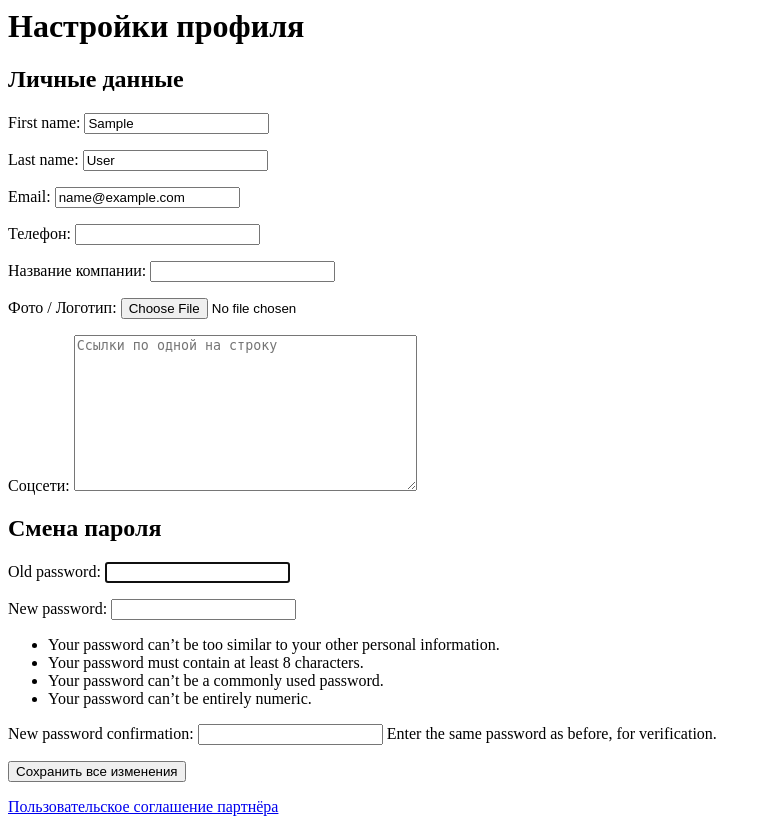
After one commit to ToHellForever/activity, a Django app: page /partner/profile/ in a window 1280 px wide. The commit adds this page. Shown: the whole page, without its empty margins (0-771 px from the left). Run offline with Django 5.2, Linux system fonts and the light colour scheme; the visitor is signed in with stand-in values (Sample User, id 1).

Commit message:
черновой вариант редактирования профиля партнёра

```diff
--- a/core/forms.py
+++ b/core/forms.py
@@ -1,37 +1,30 @@
+# core/forms.py
+
 from django import forms
 from django.contrib.auth import authenticate
-from django.contrib.auth.forms import UserCreationForm
+from django.contrib.auth.forms import UserCreationForm, PasswordChangeForm
 from .models import CustomUser
-from django import forms
-from django.contrib.auth import authenticate
 
+# --- ФОРМА ВХОДА ---
 class CustomAuthenticationForm(forms.Form):
     """Форма для входа с автоматической проверкой роли."""
     username = forms.CharField(label='Логин')
     password = forms.CharField(label='Пароль', widget=forms.PasswordInput)
 
     def clean(self):
-        """
-        Проверяет только логин и пароль.
-        Роль пользователя будет проверена позже в views.py.
-        """
+        """Проверяет только логин и пароль."""
         cleaned_data = super().clean()
         username = cleaned_data.get('username')
         password = cleaned_data.get('password')
 
         if username and password:
-            # Проверяем, существует ли пользователь с такими данными
             user = authenticate(username=username, password=password)
             if not user:
-                # Если пользователя нет, вызываем общую ошибку формы
                 raise forms.ValidationError("Неверный логин или пароль.")
-
-            # Сохраняем найденного пользователя в cleaned_data,
-            # чтобы потом использовать его в views.py
             self.cleaned_data['user'] = user
-
         return cleaned_data
 
+# --- ФОРМА РЕГИСТРАЦИИ ---
 class CustomUserCreationForm(UserCreationForm):
     """Форма для регистрации с выбором роли."""
     user_type = forms.ChoiceField(
@@ -43,5 +36,19 @@ class CustomUserCreationForm(UserCreationForm):
 
     class Meta:
         model = CustomUser
-        # Поля, которые будут в форме
         fields = ('username', 'user_type')
+
+# --- ФОРМА РЕДАКТИРОВАНИЯ ПРОФИЛЯ ПАРТНЕРА ---
+class PartnerProfileForm(forms.ModelForm):
+    """Форма для редактирования профиля партнера."""
+    email = forms.EmailField(required=True) # Делаем email обязательным
+
+    class Meta:
+        model = CustomUser
+        # Здесь перечислены все поля, которые партнер может менять
+        fields = ['first_name', 'last_name', 'email', 'phone_number', 'company_name', 'logo', 'social_links']
+
+        widgets = {
+            # Подсказка для соцсетей
+            'social_links': forms.Textarea(attrs={'placeholder': 'Ссылки по одной на строку'}),
+        }
--- a/core/models.py
+++ b/core/models.py
@@ -11,7 +11,10 @@ class CustomUser(AbstractUser):
         ('partner', 'Партнёр'),
     )
     user_type = models.CharField(max_length=10, choices=USER_TYPE_CHOICES, default='visitor')
-
+    company_name = models.CharField(max_length=255, blank=True, null=True, verbose_name='Название компании')
+    phone_number = models.CharField(max_length=30, blank=True, null=True, verbose_name='Телефон')
+    logo = models.ImageField(upload_to='user_logos/', blank=True, null=True, verbose_name='Фото / Логотип')
+    social_links = models.TextField(blank=True, null=True, verbose_name='Соцсети')
     class Meta:
         verbose_name = 'Пользователь'
         verbose_name_plural = 'Пользователи'
--- a/partner_app/urls.py
+++ b/partner_app/urls.py
@@ -11,4 +11,5 @@ urlpatterns = [
     path('reports/', views.reports, name='reports'),
     path('event/<int:event_id>/participants/', views.participant_list, name='participant_list'),
     path('finances/', views.finances, name='finances'),
+    path('profile/', views.profile_edit, name='profile_edit'),
 ]
--- a/partner_app/views.py
+++ b/partner_app/views.py
@@ -3,7 +3,7 @@ from django.contrib.auth.decorators import login_required
 from core.models import Event, Ticket, Order, PayoutRequest
 from django.db.models import Sum, Count, Avg, F, ExpressionWrapper, DecimalField
 from .forms import EventForm
-
+from core.forms import PartnerProfileForm, PasswordChangeForm
 
 @login_required
 def partner_dashboard(request):
@@ -151,3 +151,29 @@ def finances(request):
         'payout_history': payout_history,
     }
     return render(request, 'partner/finances.html', context)
+
+
+
+@login_required
+def profile_edit(request):
+    if request.method == 'POST':
+        # Обработка основной формы профиля
+        user_form = PartnerProfileForm(request.POST, request.FILES, instance=request.user)
+        if user_form.is_valid():
+            user_form.save()
+
+            # Обработка формы смены пароля (если она была отправлена)
+            password_form = PasswordChangeForm(user=request.user, data=request.POST)
+            if password_form.is_valid():
+                password_form.save()
+                update_session_auth_hash(request, password_form.user) # Чтобы не разлогинить пользователя
+                return redirect('partner:profile_edit')
+    else:
+        user_form = PartnerProfileForm(instance=request.user)
+        password_form = PasswordChangeForm(user=request.user)
+
+    context = {
+        'user_form': user_form,
+        'password_form': password_form,
+    }
+    return render(request, 'partner/profile_edit.html', context)
--- a/templates/partner/dashboard.html
+++ b/templates/partner/dashboard.html
@@ -20,8 +20,8 @@
             <li><a href="{% url 'partner:event_list' %}">2. Мои мероприятия</a></li>
             <li><a href="{% url 'partner:reports' %}">3. Продажи и отчёты</a></li>
             <li><a href="#">4. Участники</a></li>
-            <li><a href="#">5. Финансы и выплаты</a></li>
-            <li><a href="#">6. Настройки профиля</a></li>
+            <li><a href="{% url 'partner:finances' %}">6. Финансы и выплаты</a></li>
+            <li><a href="{% url 'partner:profile_edit' %}">6. Настройки профиля</a></li>
             <li><a href="#">7. Поддержка / обратная связь</a></li>
         </ul>
     </div>
--- /dev/null
+++ b/templates/partner/profile_edit.html
@@ -0,0 +1,18 @@
+{% block content %}
+<h1>Настройки профиля</h1>
+
+<form method="post" enctype="multipart/form-data">
+    {% csrf_token %}
+
+    <h2>Личные данные</h2>
+    {{ user_form.as_p }}
+
+    <h2>Смена пароля</h2>
+    {{ password_form.as_p }}
+
+    <button type="submit" class="btn btn-primary">Сохранить все изменения</button>
+</form>
+
+<!-- Ссылка на соглашение -->
+<p><a href="#" target="_blank">Пользовательское соглашение партнёра</a></p>
+{% endblock %}
```
Also changed, not shown: core/migrations/0005_customuser_company_name_customuser_logo_and_more.py (added).
